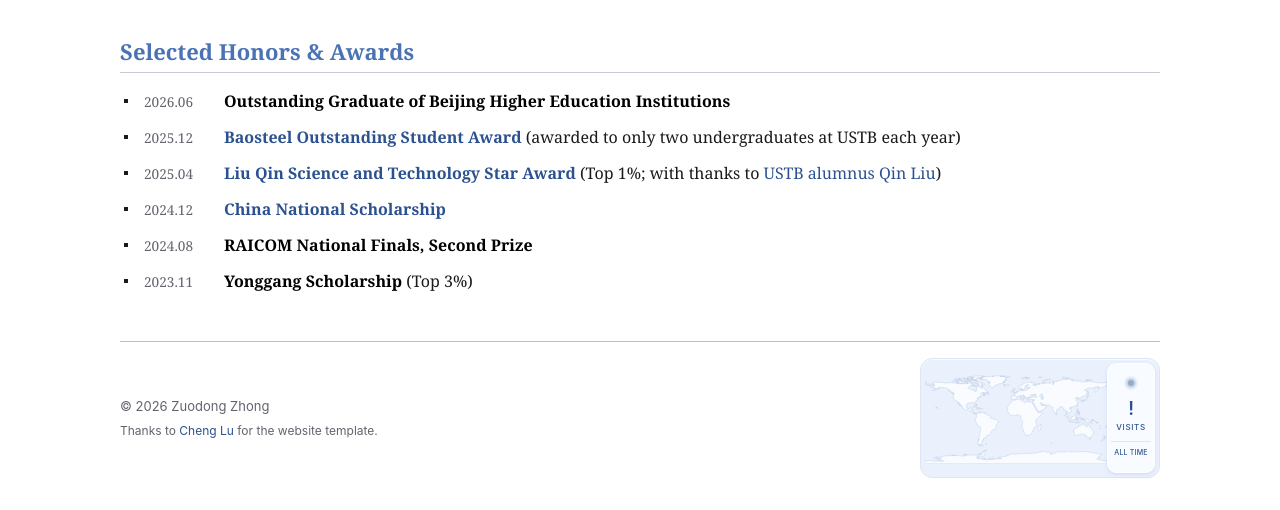
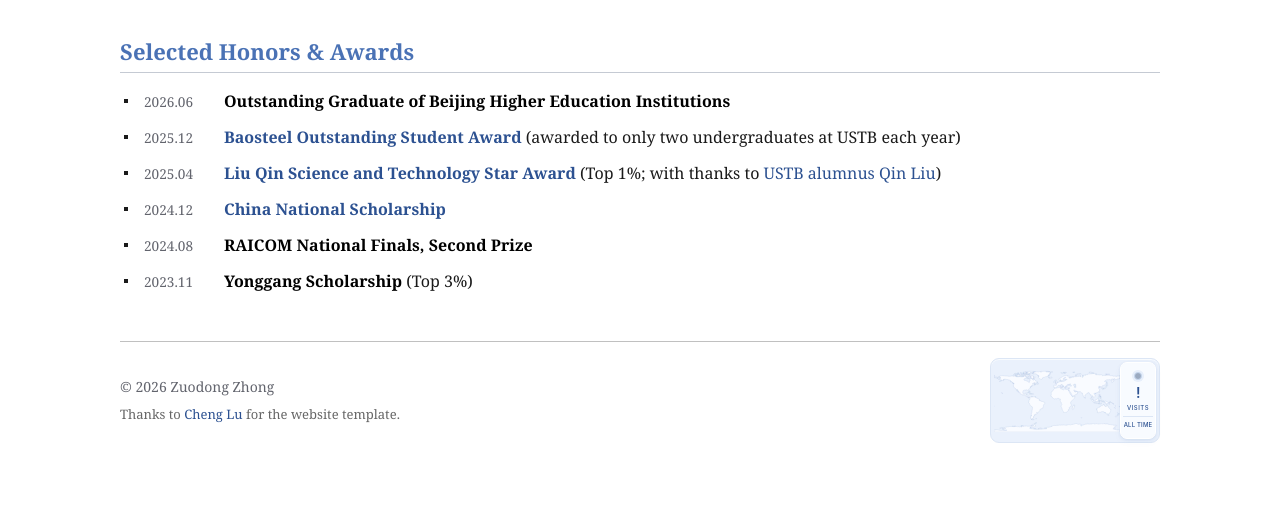
Before and after one commit to zuodong-zhong/zuodong-zhong.github.io, a website: page index.html in a window 1280 px wide. Shown: the part 2385-2895 px from the top of the page. After the commit the page ends 2860 px from the top, so only its background shows below. Drawn offline with Linux system fonts and the light colour scheme; no server answers.

Commit message:
Reduce visitor map and restore footer typography

```diff
--- a/index.html
+++ b/index.html
@@ -13,7 +13,7 @@
   <meta property="og:description" content="Ph.D. student at Peking University, researching efficient architectures and sparse attention for long-video understanding with multimodal large language models.">
   <link rel="icon" type="image/jpeg" href="assets/images/头像.jpg?v=9dfdd1931b47">
   <link rel="stylesheet" href="site-theme.css?v=0325a12068d1">
-  <link rel="stylesheet" href="styles.css?v=2a7a33ed55e6">
+  <link rel="stylesheet" href="styles.css?v=88dc8f4eb849">
   <link rel="stylesheet" href="site-header.css?v=0d749170a145">
   <script src="site.js?v=52d1408c00e5" defer></script>
   <script src="analytics.js?v=c43d561513f5" defer></script>
--- a/styles.css
+++ b/styles.css
@@ -779,18 +779,15 @@ li p {
 .footer-info {
   display: grid;
   align-content: center;
-  min-height: 120px;
-  gap: 4px;
-  font-family: var(--site-font);
-  line-height: 1.6;
-  color: var(--site-muted);
+  min-height: 85px;
+  gap: 6px;
 }
-.footer-copyright { margin: 0; font-size: 13px; font-weight: 400; }
-.footer-credit { margin: 0; font-size: 12px; }
+.footer-copyright { margin: 0; font-size: 14px; color: var(--site-muted); }
+.footer-credit { margin: 0; color: #666666; font-size: small; }
 
 .visitor-map {
   box-sizing: border-box;
-  width: 240px;
+  width: 170px;
   max-width: 100%;
   justify-self: end;
   font-family: var(--site-font);
@@ -816,15 +813,15 @@ li p {
 .visitor-map-card {
   position: relative;
   display: grid;
-  grid-template-columns: minmax(0, 1fr) 48px;
+  grid-template-columns: minmax(0, 1fr) 36px;
   align-items: stretch;
   box-sizing: border-box;
-  height: 120px;
-  padding: 4px;
+  height: 85px;
+  padding: 3px;
   list-style: none;
   background: #eaf1fc;
   border: 1px solid #dce6f5;
-  border-radius: 12px;
+  border-radius: 9px;
   box-shadow: inset 0 1px 0 #ffffffb3;
   cursor: pointer;
   transition: transform 160ms ease;
@@ -877,9 +874,9 @@ li p {
   align-items: center;
   justify-content: center;
   min-width: 0;
-  padding: 8px 3px;
+  padding: 5px 2px;
   border: 1px solid #fff;
-  border-radius: 9px;
+  border-radius: 7px;
   background: #f8fbff;
   color: var(--site-accent);
   box-shadow: 0 1px 3px #2c51911a, 0 3px 8px #2c519108;
@@ -888,19 +885,19 @@ li p {
 
 .visitor-map-beacon {
   box-sizing: border-box;
-  width: 10px;
-  height: 10px;
-  margin-bottom: 10px;
-  border: 2px solid #c6d7ef;
+  width: 8px;
+  height: 8px;
+  margin-bottom: 5px;
+  border: 1.5px solid #c6d7ef;
   border-radius: 50%;
   background: var(--site-accent);
   box-shadow: 0 0 0 2px #e7effb;
 }
 
 .visitor-map-beacon:not([data-state="ready"]) { background: #9baac0; }
-.visitor-map-counter strong { color: var(--site-accent); font-size: 18px; font-weight: 600; letter-spacing: -.5px; font-variant-numeric: tabular-nums; }
-.visitor-map-unit { margin-top: 3px; font-size: 8px; font-weight: 500; letter-spacing: .08em; text-transform: uppercase; }
-.visitor-map-period { width: 100%; margin-top: 9px; padding-top: 7px; border-top: 1px solid #dce6f5; font-size: 7px; font-weight: 500; letter-spacing: .03em; white-space: nowrap; text-align: center; text-transform: uppercase; }
+.visitor-map-counter strong { color: var(--site-accent); font-size: 14px; font-weight: 600; letter-spacing: -.5px; font-variant-numeric: tabular-nums; }
+.visitor-map-unit { margin-top: 2px; font-size: 6px; font-weight: 500; letter-spacing: .08em; text-transform: uppercase; }
+.visitor-map-period { width: 100%; margin-top: 5px; padding-top: 4px; border-top: 1px solid #dce6f5; font-size: 6px; font-weight: 500; letter-spacing: .03em; white-space: nowrap; text-align: center; text-transform: uppercase; }
 
 .visitor-map-panel { padding: 14px 2px 0; }
 .visitor-map-totals { color: var(--site-accent); font-weight: 500; font-variant-numeric: tabular-nums; }
```
Also changed, not shown: DESIGN.md (+6 -1 lines).
